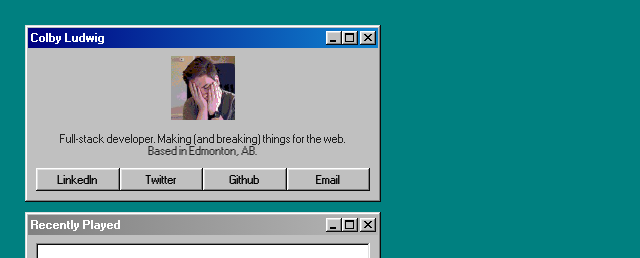
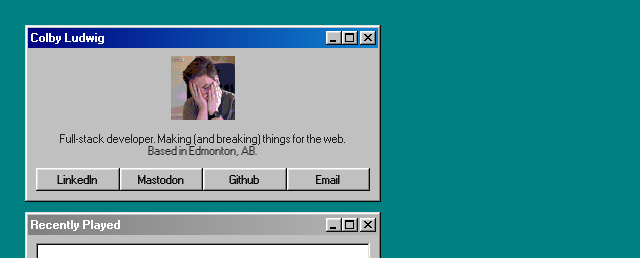
Before and after one commit to cdl/ldwg.me, a Next.js app: page / in a window 1280 px wide. Shown: the top 258 px of the page, without its empty margins (0-640 px from the left). Built offline with nearby package versions, Linux system fonts and the light colour scheme; no server answers.

Commit message:
remove Twitter, add Mastodon link, deps refresh

```diff
--- a/src/98/windows/Profile/index.jsx
+++ b/src/98/windows/Profile/index.jsx
@@ -8,7 +8,7 @@ import styles from "./index.module.css";
 
 const PROFILE_LINKS = {
   linkedin: { label: "LinkedIn", value: `https://linkedin.com/in/colbyludwig` },
-  twitter: { label: "Twitter", value: `https://twitter.com/cdl` },
+  mastodon: { label: "Mastodon", value: `https://mstdn.ca/@colby` },
   github: { label: "Github", value: `https://github.com/cdl` },
   email: { label: "Email", value: `mailto:me@colbyludwig.com` },
 };
--- a/src/App.jsx
+++ b/src/App.jsx
@@ -29,6 +29,7 @@ export default function App() {
           name="description"
           content="Full-stack developer. Making (and breaking) things for the web. Based in Edmonton, AB."
         />
+        <link rel="me" href="https://mstdn.ca/@colby" />
         <meta name="viewport" content="width=device-width, initial-scale=1.0" />
       </Head>
       <DesktopContext.Provider value={initialState}>
```
Also changed, not shown: 1 other file (tests, documents, lock files or other folders).
